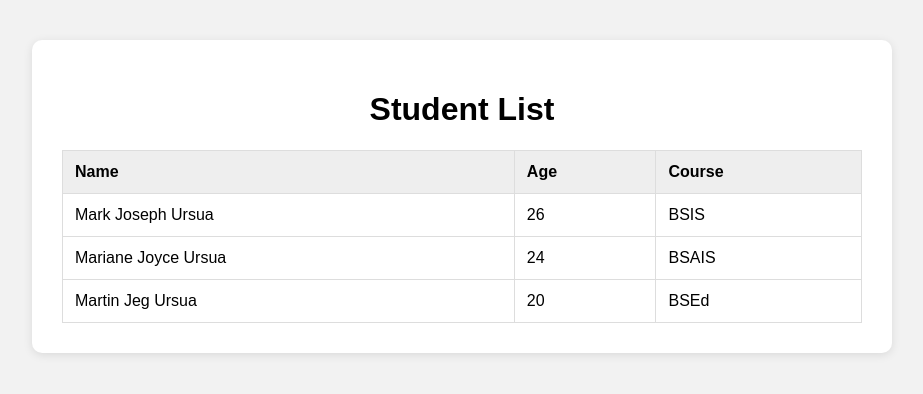
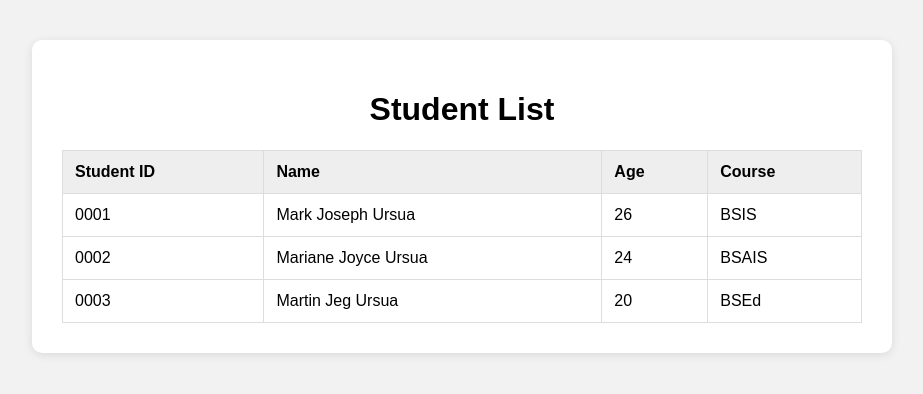
Before and after one commit to mawi-ursua/quiz3_django, a Django app: page / in a window 1280 px wide. Shown: the top 394 px of the page, without its empty margins (178-1101 px from the left). Run offline with Django 5.2, Linux system fonts and the light colour scheme; data comes from the database, SQL or seed files in the repository; both versions use the stored data as it was after the commit.

Commit message:
2nd commit

```diff
--- a/main/models.py
+++ b/main/models.py
@@ -2,6 +2,7 @@ from django.db import models
 
 
 class Student(models.Model):
+    student_id = models.CharField(max_length=20)
     name = models.CharField(max_length=100)
     age = models.IntegerField()
     course = models.CharField(max_length=100)
--- a/main/templates/main/home.html
+++ b/main/templates/main/home.html
@@ -50,6 +50,7 @@
 
     <table>
         <tr>
+            <th>Student ID</th>
             <th>Name</th>
             <th>Age</th>
             <th>Course</th>
@@ -57,13 +58,14 @@
 
         {% for student in students %}
         <tr>
+            <td>{{ student.student_id }}</td>
             <td>{{ student.name }}</td>
             <td>{{ student.age }}</td>
             <td>{{ student.course }}</td>
         </tr>
         {% empty %}
         <tr>
-            <td colspan="3">No students found.</td>
+            <td colspan="4">No students found.</td>
         </tr>
         {% endfor %}
 
```
Also changed, not shown: db.sqlite3, main/migrations/0001_initial.py (added), main/migrations/0002_student_student_id.py (added).
